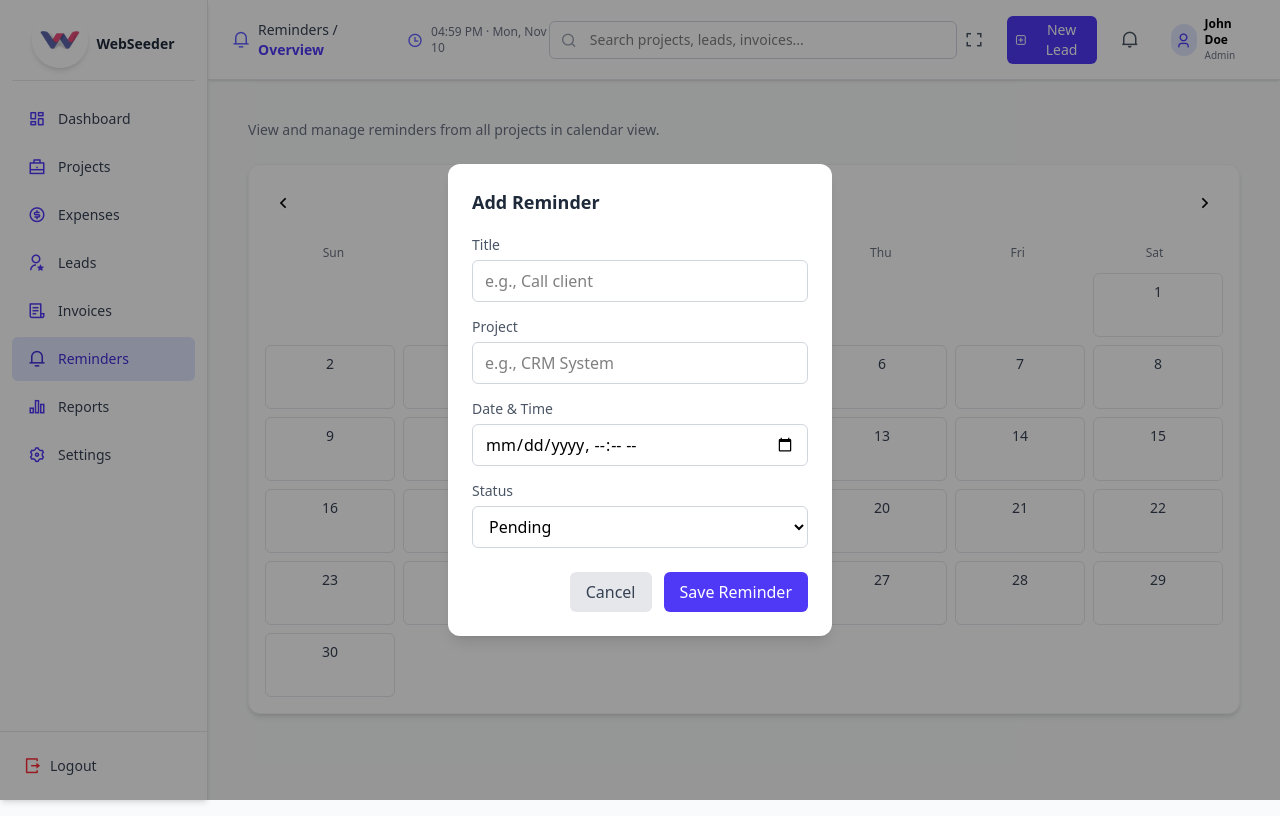
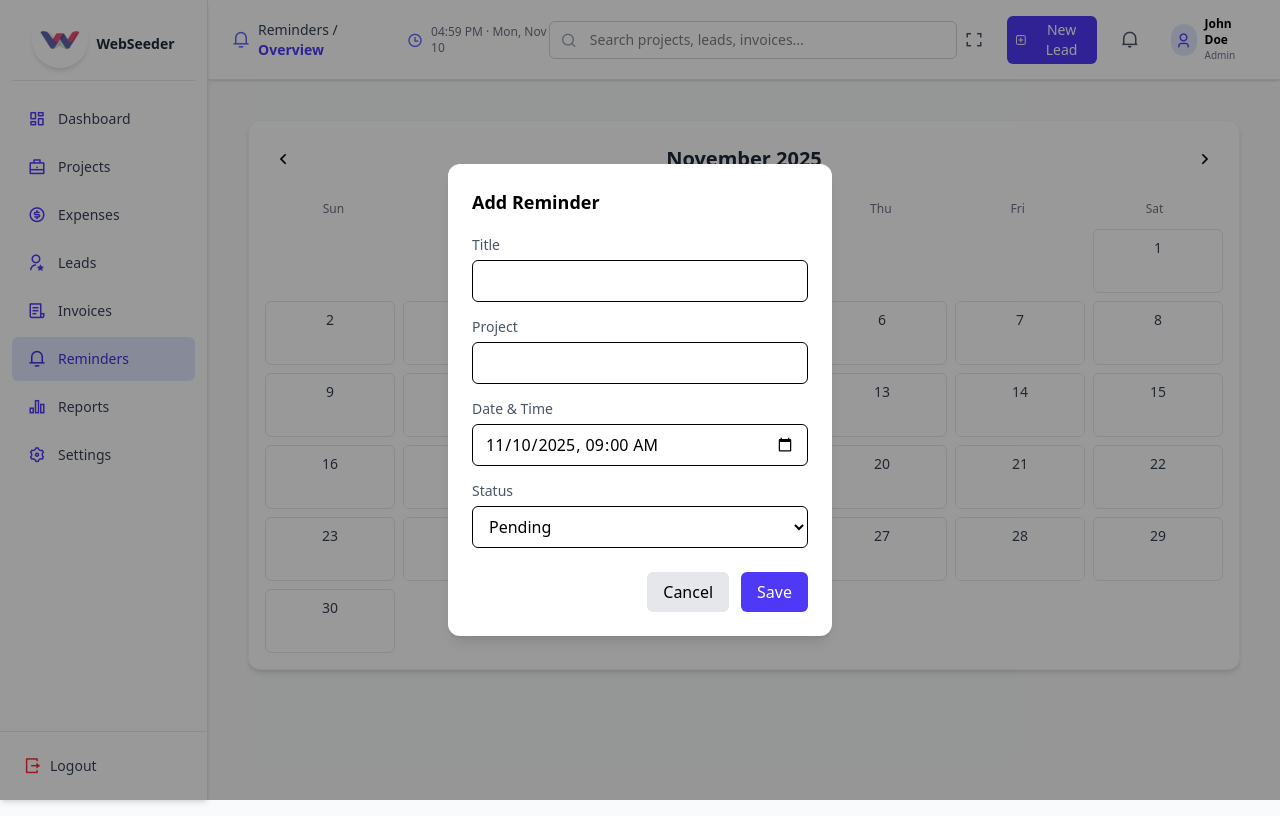
Before and after one commit to ganeshWebseeder/CRM-App, a React (Vite) app: page /reminders in a window 1280 px wide. Both pictures are taken after a click on the element "10". Built offline with nearby package versions, Linux system fonts and the light colour scheme.

Commit message:
reminder modal updated

```diff
--- a/src/Pages/ReminderManagement.jsx
+++ b/src/Pages/ReminderManagement.jsx
@@ -1,66 +1,89 @@
 import React, { useState, useEffect } from "react";
 import ReminderCalendar from "../components/reminders/ReminderCalendar";
 import ReminderModal from "../components/reminders/ReminderModal";
+import { ReminderListModal } from "../components/reminders/ReminderListModel";
 
 export default function ReminderManagement() {
   const [reminders, setReminders] = useState([]);
-  const [showModal, setShowModal] = useState(false);
   const [selectedDate, setSelectedDate] = useState(null);
 
-  // 🧠 Load reminders from localStorage
+  const [showAddModal, setShowAddModal] = useState(false);
+  const [showListModal, setShowListModal] = useState(false);
+
+  // Load from localStorage
   useEffect(() => {
     const stored = localStorage.getItem("reminders");
     if (stored) setReminders(JSON.parse(stored));
   }, []);
 
-  // 💾 Save to localStorage
+  // Save to localStorage
   useEffect(() => {
     localStorage.setItem("reminders", JSON.stringify(reminders));
   }, [reminders]);
 
-  // ➕ Add Reminder
+  // Save new reminder
   const handleSave = (reminder) => {
-    setReminders([...reminders, reminder]);
+    setReminders((prev) => [...prev, reminder]);
   };
 
-  // 🗑 Delete Reminder
+  // Delete reminder
   const handleDelete = (id) => {
-    setReminders(reminders.filter((r) => r.id !== id));
+    setReminders((prev) => prev.filter((r) => r.id !== id));
   };
 
-  // 📅 When a date is clicked, open the modal
-  const handleDateClick = (date) => {
+  // FIXED DATE CLICK LOGIC
+  const handleDateClick = (dateString) => {
+    // Convert incoming string → Date object
+    const dateObj = new Date(dateString);
+
+    if (isNaN(dateObj.getTime())) {
+      console.error("Invalid date received:", dateString);
+      return;
+    }
+
+    const date = dateObj.toISOString().split("T")[0]; // YYYY-MM-DD
     setSelectedDate(date);
-    setShowModal(true);
+
+    const todaysReminders = reminders.filter((r) => r.date === date);
+
+    if (todaysReminders.length === 0) {
+      setShowAddModal(true); // no reminder → add modal
+    } else {
+      setShowListModal(true); // show list modal
+    }
   };
 
   return (
     <div className="p-6 space-y-6">
-      {/* Header */}
-      <div>
-        <p className="text-gray-500 text-sm">
-          View and manage reminders from all projects in calendar view.
-        </p>
-      </div>
 
-      {/* Calendar */}
       <div className="bg-white p-4 rounded-xl shadow-md border border-gray-100">
         <ReminderCalendar
           reminders={reminders}
           onDelete={handleDelete}
-          onDateClick={handleDateClick} // ✅ Pass new handler
+          onDateClick={handleDateClick}
         />
       </div>
 
-      {/* Reminder Modal */}
-      {showModal && (
-        <ReminderModal
-          show={showModal}
-          onClose={() => setShowModal(false)}
-          onSave={handleSave}
-          defaultDate={selectedDate}
-        />
-      )}
+      {/* Add New Reminder Modal */}
+      <ReminderModal
+        show={showAddModal}
+        onClose={() => setShowAddModal(false)}
+        onSave={handleSave}
+        defaultDate={selectedDate}
+      />
+
+      {/* List Reminders Modal */}
+      <ReminderListModal
+        show={showListModal}
+        date={selectedDate}
+        reminders={reminders.filter((r) => r.date === selectedDate)}
+        onClose={() => setShowListModal(false)}
+        onAddNew={() => {
+          setShowListModal(false);
+          setShowAddModal(true);
+        }}
+      />
+
     </div>
   );
 }
--- /dev/null
+++ b/src/components/reminders/ReminderListModel.jsx
@@ -0,0 +1,50 @@
+export function ReminderListModal({
+  show,
+  reminders,
+  date,
+  onClose,
+  onAddNew,
+}) {
+  if (!show) return null;
+
+  return (
+    <div className="fixed inset-0 bg-black/40 flex items-center justify-center z-50">
+      <div className="bg-white rounded-xl shadow-lg w-96 p-6">
+
+        <div className="flex justify-between items-center mb-4">
+          <h2 className="text-lg font-semibold">
+            Reminders for {date}
+          </h2>
+
+          <button
+            onClick={onAddNew}
+            className="px-3 py-1 bg-indigo-600 text-white rounded-md text-sm"
+          >
+            Add New
+          </button>
+        </div>
+
+        <div className="space-y-3 max-h-60 overflow-y-auto">
+          {reminders.map((r) => (
+            <div key={r.id} className="border rounded-md p-3">
+              <p className="font-semibold">{r.title}</p>
+              <p className="text-sm text-gray-600">Project: {r.project}</p>
+              <p className="text-sm text-gray-600">Time: {r.time}</p>
+              <p>Status: {r.status}</p>
+            </div>
+          ))}
+        </div>
+
+        <div className="flex justify-end mt-4">
+          <button
+            onClick={onClose}
+            className="px-4 py-2 bg-gray-200 rounded-md"
+          >
+            Close
+          </button>
+        </div>
+
+      </div>
+    </div>
+  );
+}
--- a/src/components/reminders/ReminderModal.jsx
+++ b/src/components/reminders/ReminderModal.jsx
@@ -1,12 +1,22 @@
-import React, { useState } from "react";
+import React, { useState, useEffect } from "react";
 
-export default function ReminderModal({ show, onClose, onSave }) {
+export default function ReminderModal({ show, onClose, onSave, defaultDate }) {
   const [form, setForm] = useState({
     title: "",
     project: "",
-    datetime: "",   // store original datetime-local value
+    datetime: "",
     status: "Pending",
   });
+
+  useEffect(() => {
+    if (defaultDate) {
+      // defaultDate is a plain YYYY-MM-DD string
+      setForm((prev) => ({
+        ...prev,
+        datetime: `${defaultDate}T09:00`,
+      }));
+    }
+  }, [defaultDate]);
 
   if (!show) return null;
 
@@ -18,7 +28,6 @@ export default function ReminderModal({ show, onClose, onSave }) {
       return;
     }
 
-    // Split date and time separately
     const [datePart, timePart] = form.datetime.split("T");
 
     onSave({
@@ -26,88 +35,76 @@ export default function ReminderModal({ show, onClose, onSave }) {
       title: form.title,
       project: form.project,
       status: form.status,
-
-      // Calendar date → usable for day matching
-      date: new Date(datePart),
-
-      // Store time separately (useful for display)
+      date: datePart,   // stays correct string
       time: timePart,
     });
 
-    onClose(); // close modal
+    onClose();
   };
 
   return (
     <div className="fixed inset-0 bg-black/40 flex items-center justify-center z-50">
       <div className="bg-white rounded-xl shadow-lg w-96 p-6">
-        <h2 className="text-lg font-semibold text-gray-800 mb-4">
-          Add Reminder
-        </h2>
+        <h2 className="text-lg font-semibold mb-4">Add Reminder</h2>
 
         <form onSubmit={handleSubmit} className="space-y-3">
-          {/* Title */}
+
           <div>
             <label className="text-sm text-gray-600">Title</label>
             <input
               type="text"
               value={form.title}
               onChange={(e) => setForm({ ...form, title: e.target.value })}
-              placeholder="e.g., Call client"
-              className="w-full border border-gray-300 rounded-md px-3 py-2 mt-1 focus:ring-1 focus:ring-indigo-400"
+              className="w-full border rounded-md px-3 py-2 mt-1"
             />
           </div>
 
-          {/* Project */}
           <div>
             <label className="text-sm text-gray-600">Project</label>
             <input
               type="text"
               value={form.project}
               onChange={(e) => setForm({ ...form, project: e.target.value })}
-              placeholder="e.g., CRM System"
-              className="w-full border border-gray-300 rounded-md px-3 py-2 mt-1 focus:ring-1 focus:ring-indigo-400"
+              className="w-full border rounded-md px-3 py-2 mt-1"
             />
           </div>
 
-          {/* Date & Time */}
           <div>
             <label className="text-sm text-gray-600">Date & Time</label>
             <input
               type="datetime-local"
               value={form.datetime}
               onChange={(e) => setForm({ ...form, datetime: e.target.value })}
-              className="w-full border border-gray-300 rounded-md px-3 py-2 mt-1 focus:ring-1 focus:ring-indigo-400"
+              className="w-full border rounded-md px-3 py-2 mt-1"
             />
           </div>
 
-          {/* Status */}
           <div>
             <label className="text-sm text-gray-600">Status</label>
             <select
               value={form.status}
               onChange={(e) => setForm({ ...form, status: e.target.value })}
-              className="w-full border border-gray-300 rounded-md px-3 py-2 mt-1 focus:ring-1 focus:ring-indigo-400"
+              className="w-full border rounded-md px-3 py-2 mt-1"
             >
               <option value="Pending">Pending</option>
               <option value="Done">Done</option>
             </select>
           </div>
 
-          {/* Buttons */}
           <div className="flex justify-end gap-3 pt-3">
             <button
               type="button"
               onClick={onClose}
-              className="px-4 py-2 text-gray-700 bg-gray-200 hover:bg-gray-300 rounded-md"
+              className="px-4 py-2 bg-gray-200 rounded-md"
             >
               Cancel
             </button>
 
             <button
               type="submit"
-              className="px-4 py-2 text-white bg-indigo-600 hover:bg-indigo-700 rounded-md"
+              className="px-4 py-2 bg-indigo-600 text-white rounded-md"
             >
-              Save Reminder
+              Save
             </button>
           </div>
 
```
Also changed, not shown: src/components/reminders/ReminderCalendar.jsx (+7 -10 lines).
